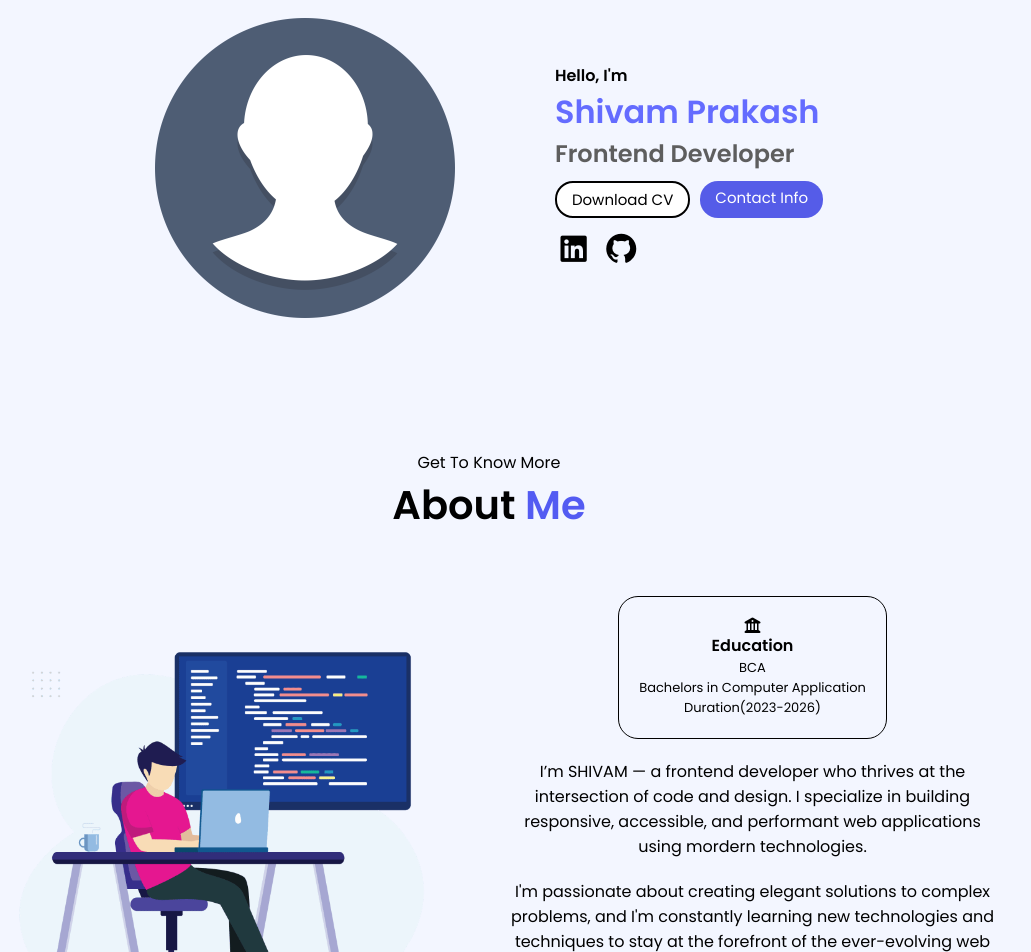
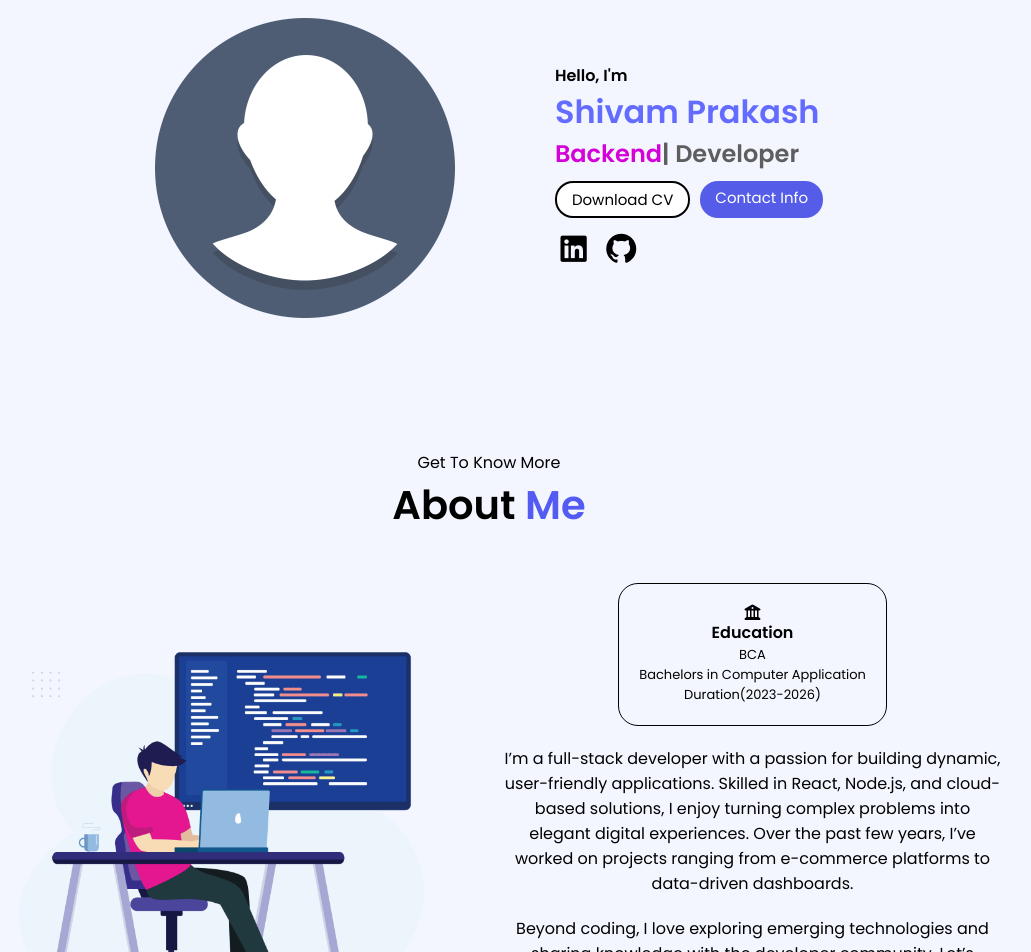
Before and after one commit to Shivam-pro/Portfolio, a React (Create React App) app: page / in a window 1280 px wide. Shown: the part 180-1132 px from the top of the page, without its empty margins (151-1182 px from the left). Built offline with nearby package versions, Linux system fonts and the light colour scheme; a web font is replaced by a local one.

Commit message:
new changes

```diff
--- a/package.json
+++ b/package.json
@@ -13,6 +13,7 @@
     "react": "^19.1.1",
     "react-dom": "^19.1.1",
     "react-scripts": "5.0.1",
+    "typed.js": "^3.0.0",
     "web-vitals": "^2.1.4"
   },
   "scripts": {
--- a/src/components/about/About.js
+++ b/src/components/about/About.js
@@ -19,8 +19,8 @@ const About = () => {
                         <p>Bachelors in Computer Application</p>
                         <p>Duration(2023-2026)</p>
                     </div>
-                    <p className='center'>I’m SHIVAM — a frontend developer who thrives at the intersection of code and design. I specialize in building responsive, accessible, and performant web applications using mordern technologies.</p>
-                    <p className='center'>I'm passionate about creating elegant solutions to complex problems, and I'm constantly learning new technologies and techniques to stay at the forefront of the ever-evolving web landscape.</p>
+                    <p className='center'>I’m a full-stack developer with a passion for building dynamic, user-friendly applications. Skilled in React, Node.js, and cloud-based solutions, I enjoy turning complex problems into elegant digital experiences. Over the past few years, I’ve worked on projects ranging from e-commerce platforms to data-driven dashboards.</p>
+                    <p className='center'> Beyond coding, I love exploring emerging technologies and sharing knowledge with the developer community. Let’s connect and create something impactful together.</p>
                 </div>
             </div>
         </div>
--- a/src/components/home/Home.js
+++ b/src/components/home/Home.js
@@ -1,6 +1,22 @@
 import './home.css'
 import image from '../../Image/Profile.png'
+import { useEffect, useRef, useState } from 'react';
+import Typed from 'typed.js';
+
 const Home = () => {
+  const roleArr = ["Frontend", "Backend", "Fullstack"];
+  const element = useRef(null);
+  useEffect(() => {
+    const typed = new Typed(element.current, {
+      strings: ["Frontend", "Backend", "Fullstack"],
+      typeSpeed: 150,
+      backSpeed: 150,
+      loop: true
+    });
+    return () => {
+      typed.destroy()
+    }
+  }, [])
   return (
     <div className='home-container section'>
       <div className='my-image'>
@@ -9,10 +25,10 @@ const Home = () => {
       <div className='information'>
         <h4>Hello, I'm</h4>
         <h1 className='fullname'>Shivam Prakash</h1>
-        <h2 className='role'>Frontend Developer</h2>
+        <h2 className='role'><span className='role-type' ref={element} /> Developer</h2>
         <div className="buttons">
-            <div className='btn'><a className='black' href="/Shivam Prakash Resume.pdf" download="Shivam Prakash Resume">Download CV</a></div>
-            <div className='btn bg-black'><a href="#contact">Contact Info</a></div>
+          <div className='btn'><a className='black' href="/Shivam Prakash Resume.pdf" download="Shivam Prakash Resume">Download CV</a></div>
+          <div className='btn bg-black'><a href="#contact">Contact Info</a></div>
         </div>
         <div className="social-media-platforms">
           <a href="https://www.linkedin.com/in/shivam-prakash-a7603834a/"><i className="fa-brands fa-linkedin"></i></a>
--- a/src/components/home/home.css
+++ b/src/components/home/home.css
@@ -20,6 +20,14 @@
 
 .fullname {
     color: #646cff;
+}
+.display-role{
+    font-size: 32px;
+    display: flex;
+    justify-content: center;
+    align-items: center;
+    font-weight: bold;
+    color: #d501d9;
 }
 
 .role {
@@ -71,6 +79,9 @@
     cursor: pointer;
     color: var(--text-color);
 }
+.role-type{
+    color:#d501d9;
+}
 
 @media (max-width: 1000px) {
     .home-container {
--- a/src/components/skills/Skills.js
+++ b/src/components/skills/Skills.js
@@ -31,7 +31,7 @@ const Skills = () => {
                             <p>Bootstrap</p>
                         </div>
                         <div className='skill'>
-                            <i class="fa-brands fa-node-js"></i>
+                            <i className="fa-brands fa-node-js"></i>
                             <p>NodeJs</p>
                         </div>
                         <div className='skill'>
```
Also changed, not shown: 2 other files (tests, documents, lock files or other folders).
